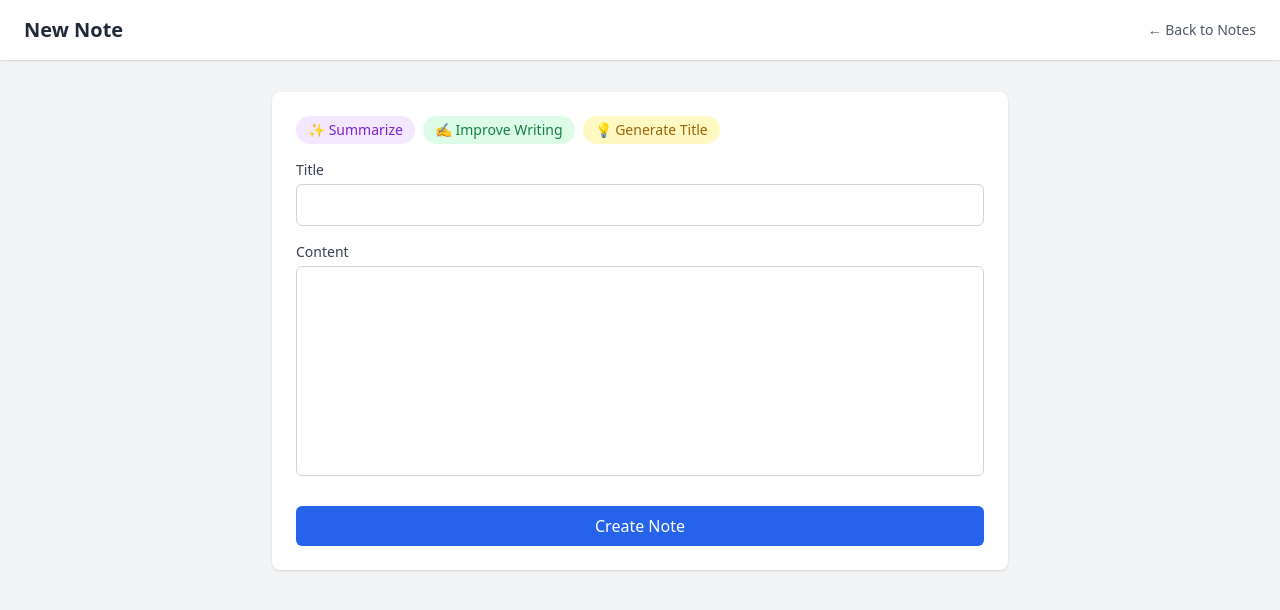
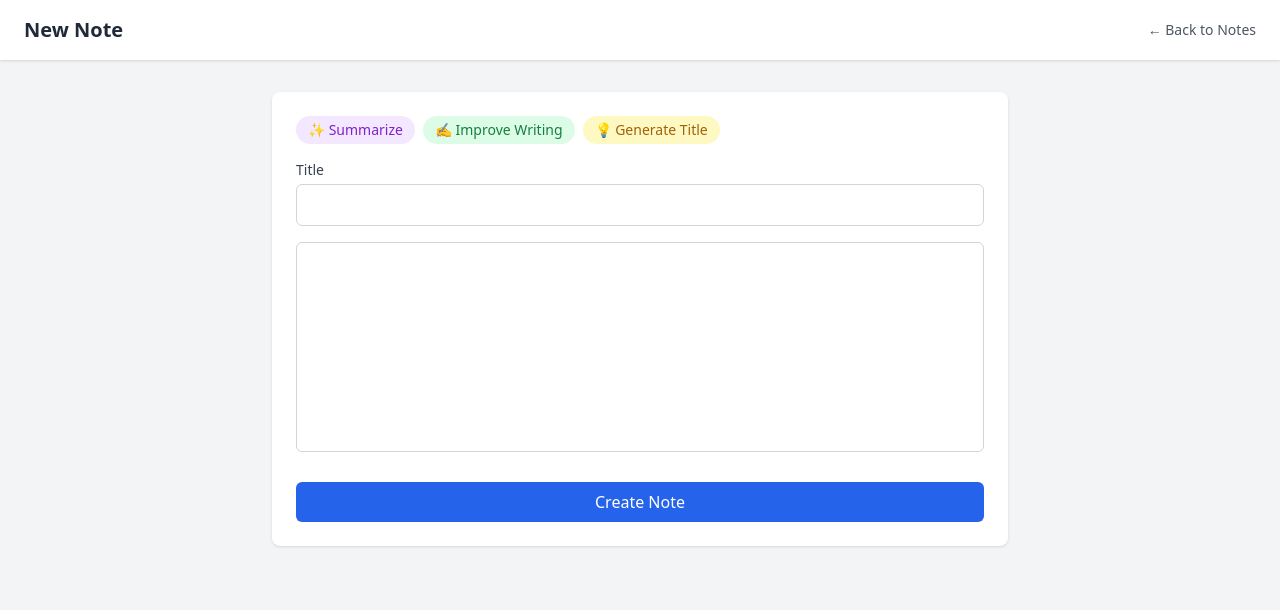
Before and after one commit to JustTrying652/notes-frontend, a React (Create React App) app: page /notes/create in a window 1280 px wide. Shown: the top 610 px of the page. Built offline with nearby package versions, Linux system fonts and the light colour scheme; no server answers; sample sign-in values are in the browser's storage.

Commit message:
context ch

```diff
--- a/src/pages/CreateNote.jsx
+++ b/src/pages/CreateNote.jsx
@@ -113,7 +113,7 @@
               />
             </div>
             <div className="mb-6">
-              <label className="block text-sm font-medium text-gray-700 mb-1">Content</label>
+              <label className="block text-sm font-medium text-gray-700 mb-1"></label>
               <textarea
                 value={content}
                 onChange={(e) => setContent(e.target.value)}
```
